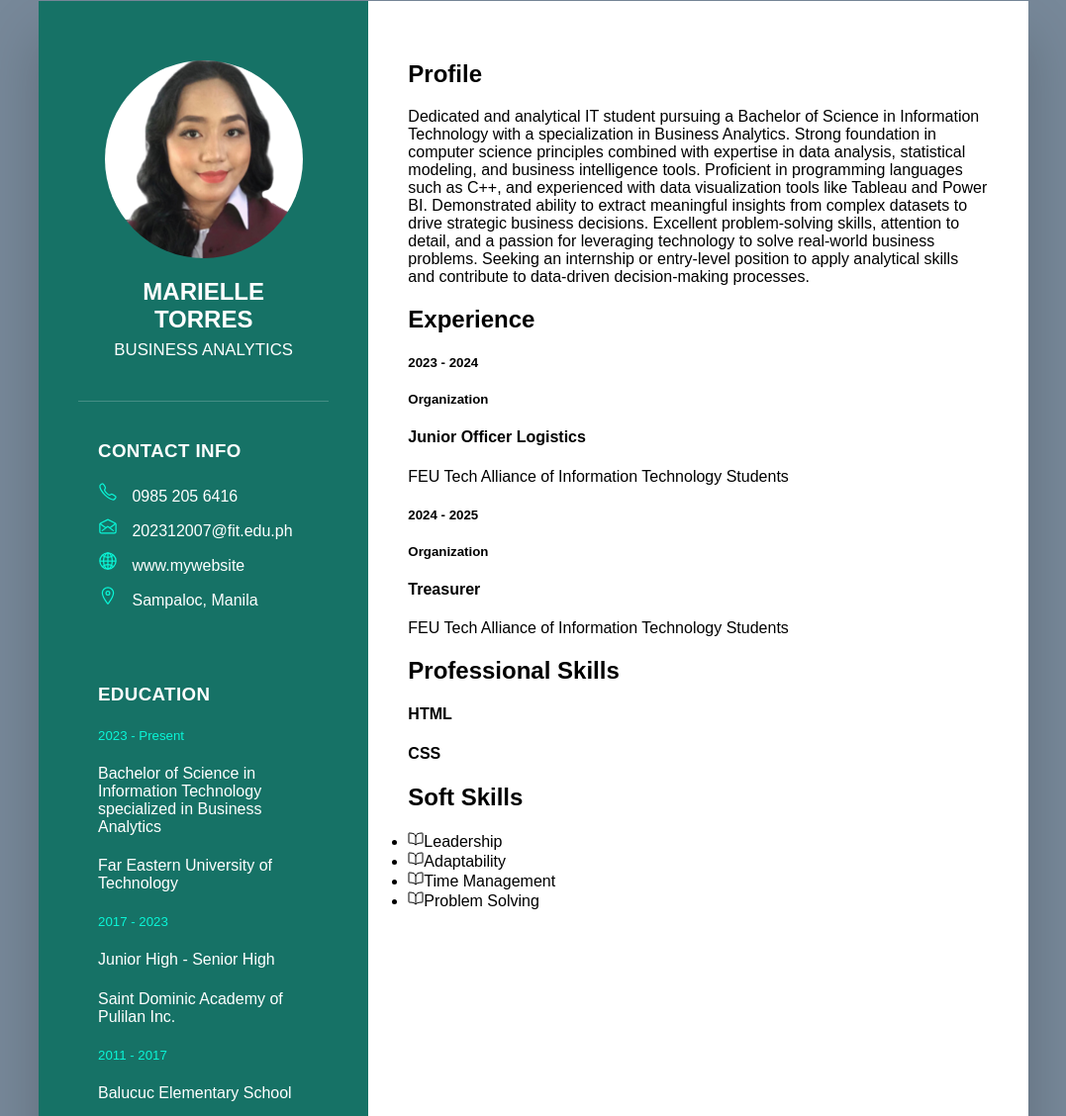
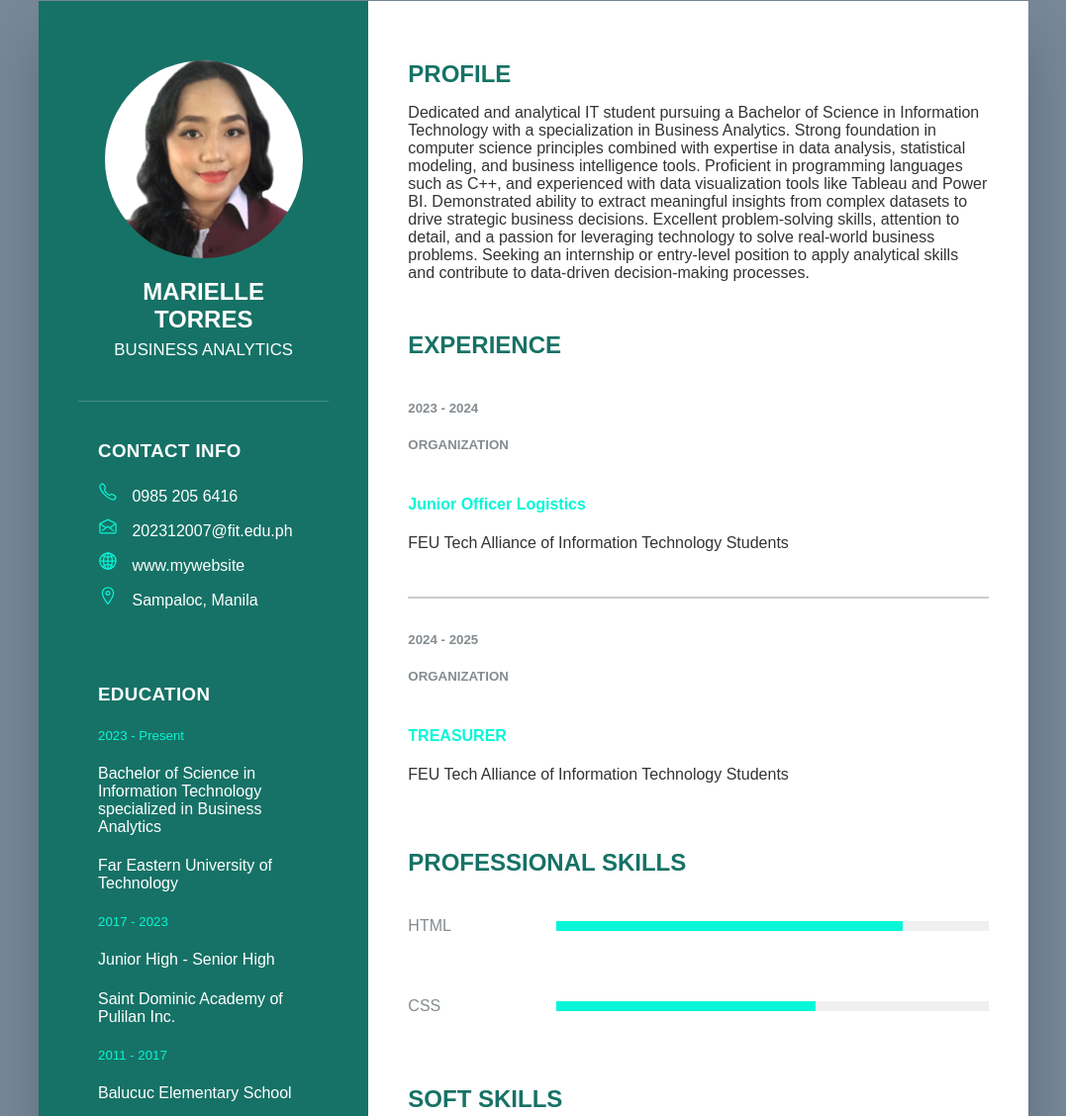
Before and after one commit to Marielle05/Formulating-HTML, a plain HTML site: page index.html in a window 1280 px wide. Shown: the part 57-1185 px from the top of the page at 99% size, without its empty margins (97-1174 px from the left). Drawn offline with nearby package versions, Linux system fonts and the light colour scheme.

Commit message:
Update css

```diff
--- a/asset/css/style.css
+++ b/asset/css/style.css
@@ -27,18 +27,14 @@ body{
     background: #167266;
     padding: 40px;
 }
-.container .right{
-    position: relative;
-    background: #fff;
-    padding: 40px;
-}
+
 .profileText{
     position: relative;
     display: flex;
     flex-direction: column;
     align-items: center;
     padding: 20px;
-    border-bottom: 1px solid rgb(255,255,255,0.2);
+    border-bottom: 1px solid rgba(255,255,255,0.2);
 }
 .profileText .profileImg{
     position: relative;
@@ -125,3 +121,119 @@ body{
     height: 100%;
     background: #06f6d7;
 }
+.container .right{
+    position: relative;
+    background: #fff;
+    padding: 40px;
+}
+.about{
+    margin-bottom: 50px;
+}
+.about:last-child{
+    margin-bottom: 0px;
+}
+.title2{
+    color: #167266;
+    text-transform: uppercase;
+    margin-bottom: 10px;
+}
+p{
+    color: #333;
+}
+.about .box{
+    display: flex;
+    flex-direction: column;
+    margin: 20px 0;
+}
+.about .box .year_company{
+    min-width: 150px;
+}
+.about .box .year_company h5{
+    text-transform: uppercase;
+    color: #848c90;
+    font-weight: 600;
+}
+.about .box .text h4{
+    text-transform: uppercase;
+    color: #06f6d7;
+    font-size: 16px;
+}
+.skills .box{
+    position: relative;
+    width: 100%;
+    display: grid;
+    grid-template-columns: 150px 1fr;
+    justify-content: center;
+    align-items: center;
+}
+.skills .box h4{
+    text-transform: uppercase;
+    color: #848c90;
+    font-weight: 500;
+}
+.skills .box .precent{
+    position: relative;
+    width: 100%;
+    height: 10px;
+    background: #f0f0f0;
+}
+.skills .box .precent div{
+    position: absolute;
+    top: 0;
+    left: 0;
+    height: 100%;
+    background: #06f6d7;
+}
+
+.interest ul{
+    display: grid;
+    grid-template-columns: repeat(4,1fr);
+}
+.interest ul li{
+    list-style: none;
+    color: #333;
+    font-weight: 500;
+    margin: 12px 0;
+}
+.interest ul li .icon{
+    color: #06f6d7;
+    font-size: 18px;
+    width: 35px;
+}
+@media(max-width : 1000px){
+    .container{
+        margin: 10px;
+        grid-template-columns: repeat(1,1fr);
+    }
+    .interest ul{
+        grid-template-columns: repeat(2,1fr);
+
+    }
+}
+@media(max-width : 600px){
+    .about .box{
+        flex-direction: column;
+    }
+    .about .box .year_company{
+        margin-bottom: 5px;
+        margin-top: 5px;
+    }
+    .interest ul{
+        grid-template-columns: repeat(1,1fr);
+    }
+    .skills .box{
+        grid-template-columns: repeat(1,1fr);
+    }
+}
+.text1{
+    border-bottom: 2px solid rgba(0, 0, 0, 0.2);
+    padding-bottom: 5%;
+    color: #06f6d7;
+
+}
+.year_company2{
+    padding-top: 2%;
+    text-transform: uppercase;
+    color: #848c90;
+    font-weight: 600;
+}
```
Also changed, not shown: 1 other file.
